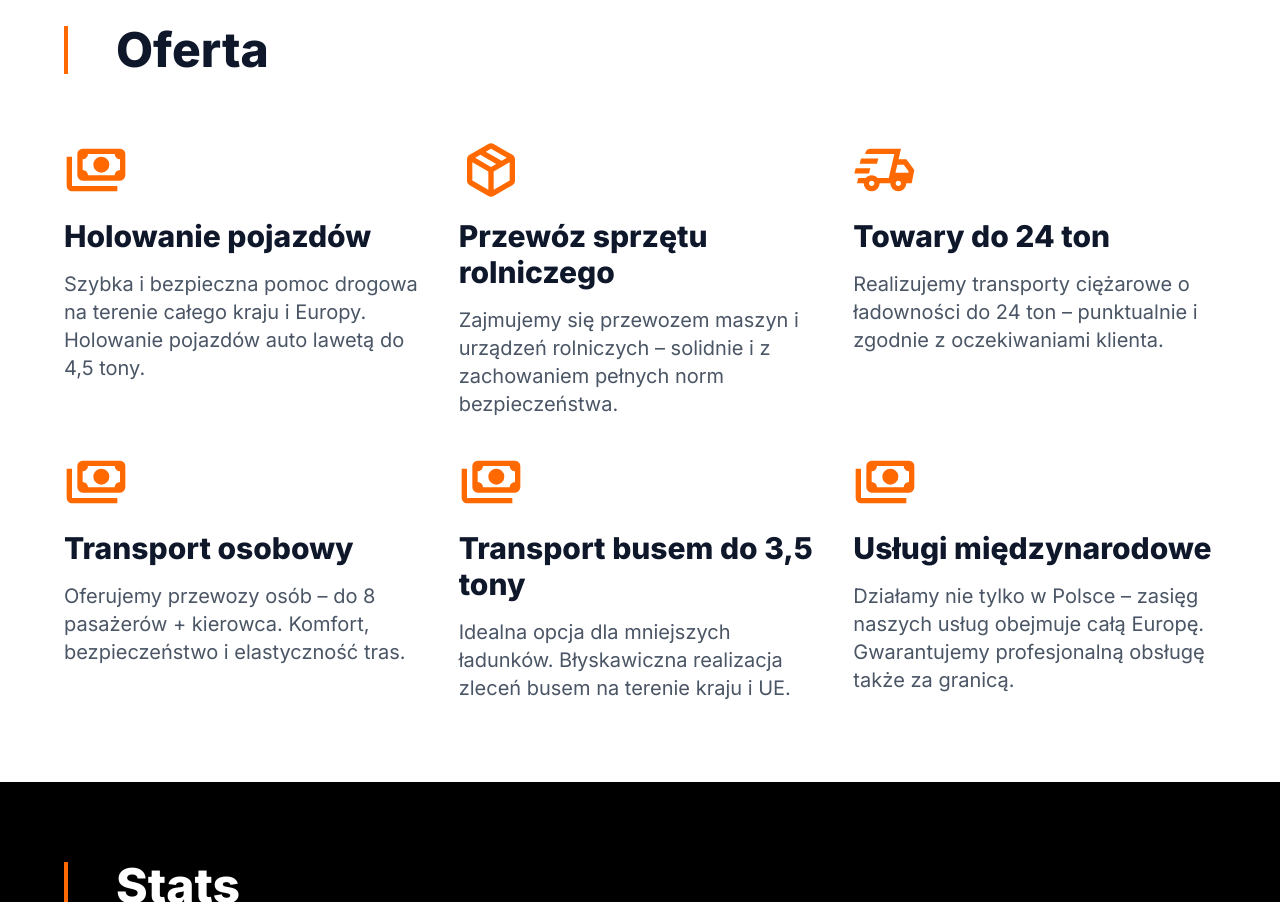
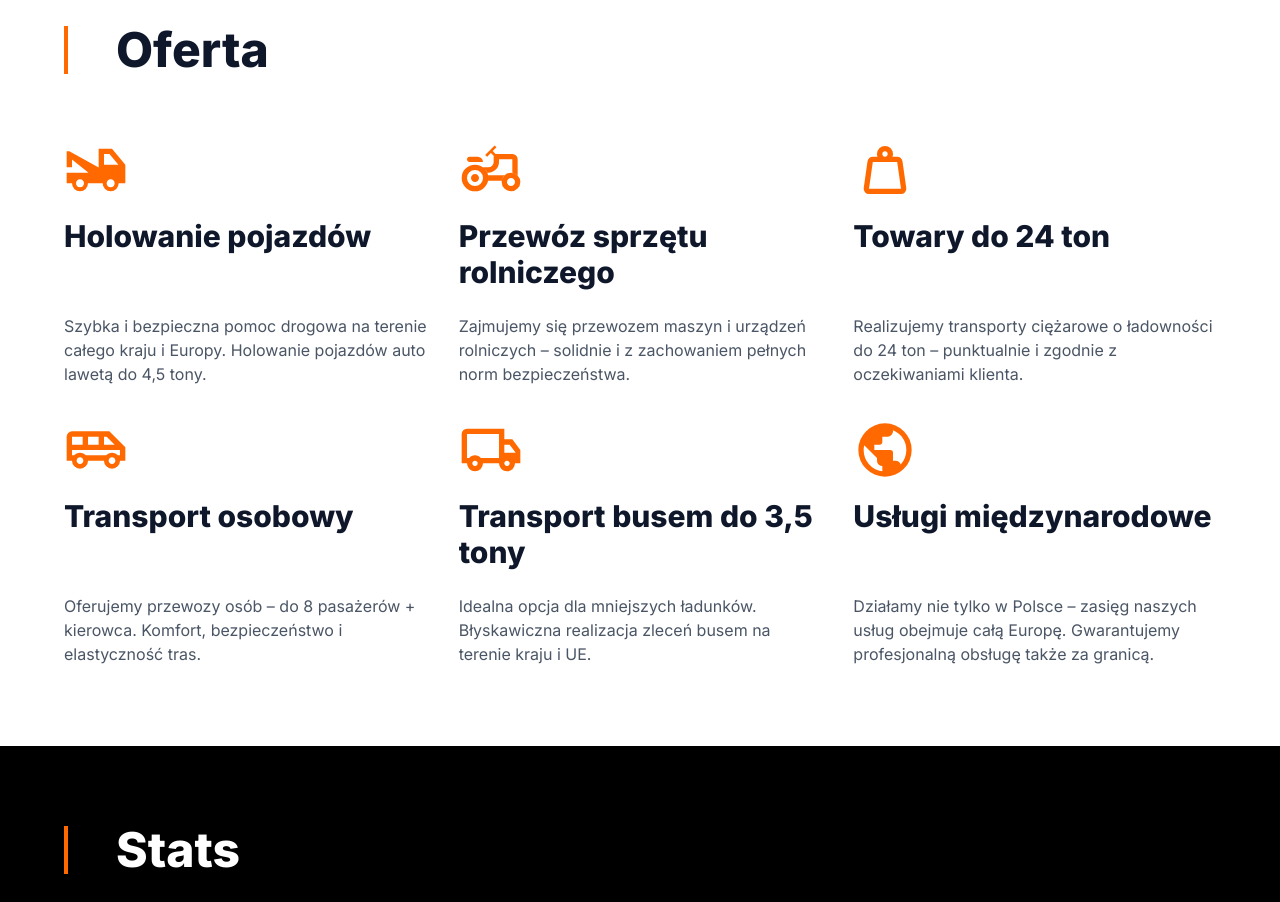
Before and after one commit to karolskolasinski/transportswiebodzin, a website: page index.html in a window 1280 px wide. Shown: the part 1540-2442 px from the top of the page. Drawn offline with Linux system fonts and the light colour scheme.

Commit message:
feat: style

```diff
--- a/index.html
+++ b/index.html
@@ -27,7 +27,9 @@
             <button class="hover:text-orange-500 duration-300 ease-in-out">Pages</button>
           </div>
           <a href="#" class="hover:text-orange-500 duration-300 ease-in-out">Services</a>
-          <a href="#" class="bg-orange-500 hover:bg-orange-600 text-white py-2 px-4 rounded"
+          <a
+            href="#"
+            class="bg-orange-500 hover:bg-orange-600 text-white py-2 px-4 rounded"
           >Contact Us</a>
         </nav>
 
@@ -59,7 +61,9 @@
         <a href="#">About Us</a>
         <a href="#">Pages</a>
         <a href="#">Services</a>
-        <a href="#" class="bg-orange-500 hover:bg-orange-600 text-white py-2 px-4 mb-4 rounded"
+        <a
+          href="#"
+          class="bg-orange-500 hover:bg-orange-600 text-white py-2 px-4 mb-4 rounded"
         >Contact Us</a>
       </div>
     </header>
@@ -171,7 +175,7 @@
         class="grid lg:grid-cols-2 items-center gap-10 max-w-7xl mx-auto px-4 md:px-16 py-10 md:py-20"
       >
         <div class="p-4 border-b border-b-gray-300 lg:border-b-0 lg:border-r lg:border-r-gray-300">
-          <h1 class="text-4xl md:text-6xl font-extrabold mb-8">Dlaczego warto wybrać PHU IGOR?</h1>
+          <h2 class="text-4xl lg:text-6xl font-extrabold mb-8">Dlaczego warto wybrać PHU IGOR?</h2>
 
           <p class="mb-8">
             Jesteśmy firmą z doświadczeniem, która stawia na bezpieczeństwo, punktualność i
@@ -179,11 +183,11 @@
           </p>
         </div>
 
-        <div class="grid sm:grid-cols-2 gap-4">
+        <div class="grid sm:grid-cols-2 lg:grid-cols-1 xl:grid-cols-2 gap-4">
           <div
             class="flex flex-col p-2 py-8 hover:-translate-y-3 hover:bg-orange-500 duration-300 ease-in-out"
           >
-            <h2 class="text-2xl font-extrabold mb-8">Bezpieczeństwo ładunku</h2>
+            <h2 class="text-2xl lg:text-3xl font-extrabold mb-8">Bezpieczeństwo ładunku</h2>
 
             <p>
               Każdy transport traktujemy priorytetowo – dbamy o zabezpieczenie i odpowiednią
@@ -194,7 +198,7 @@
           <div
             class="flex flex-col p-2 py-8 hover:-translate-y-3 hover:bg-orange-500 duration-300 ease-in-out"
           >
-            <h2 class="text-2xl font-extrabold mb-8">Stały kontakt i monitoring</h2>
+            <h2 class="text-2xl lg:text-3xl font-extrabold mb-8">Stały kontakt i monitoring</h2>
 
             <p>
               Pozostajemy w kontakcie przez cały czas trwania usługi – wiesz, gdzie jest Twój
@@ -216,15 +220,15 @@
             <svg
               xmlns="http://www.w3.org/2000/svg"
               viewBox="0 -960 960 960"
-              class="min-w-16 w-16 fill-orange-500"
+              class="min-w-16 w-16 h-16 fill-orange-500"
             >
               <path
-                d="M560-440q-50 0-85-35t-35-85q0-50 35-85t85-35q50 0 85 35t35 85q0 50-35 85t-85 35ZM280-320q-33 0-56.5-23.5T200-400v-320q0-33 23.5-56.5T280-800h560q33 0 56.5 23.5T920-720v320q0 33-23.5 56.5T840-320H280Zm80-80h400q0-33 23.5-56.5T840-480v-160q-33 0-56.5-23.5T760-720H360q0 33-23.5 56.5T280-640v160q33 0 56.5 23.5T360-400Zm440 240H120q-33 0-56.5-23.5T40-240v-440h80v440h680v80ZM280-400v-320 320Z"
+                d="M40-280v-160h328L120-636v116H40v-240h40l440 242v-282h200l200 240v280H820q0 50-35 85t-85 35q-50 0-85-35t-35-85H360q0 50-35 85t-85 35q-50 0-85-35t-35-85H40Zm200 60q26 0 43-17t17-43q0-26-17-43t-43-17q-26 0-43 17t-17 43q0 26 17 43t43 17Zm460 0q26 0 43-17t17-43q0-26-17-43t-43-17q-26 0-43 17t-17 43q0 26 17 43t43 17ZM600-560h216L682-720h-82v160Z"
               />
             </svg>
-            <h3 class="text-xl md:text-3xl font-extrabold my-4">Holowanie pojazdów</h3>
+            <h3 class="text-2xl md:text-3xl font-extrabold my-4 md:min-h-20">Holowanie pojazdów</h3>
 
-            <p class="text-xl text-gray-600">
+            <p class="text-gray-600">
               Szybka i bezpieczna pomoc drogowa na terenie całego kraju i Europy. Holowanie pojazdów
               auto lawetą do 4,5 tony.
             </p>
@@ -234,15 +238,17 @@
             <svg
               xmlns="http://www.w3.org/2000/svg"
               viewBox="0 -960 960 960"
-              class="min-w-16 w-16 fill-orange-500"
+              class="min-w-16 w-16 h-16 fill-orange-500"
             >
               <path
-                d="M440-183v-274L200-596v274l240 139Zm80 0 240-139v-274L520-457v274Zm-80 92L160-252q-19-11-29.5-29T120-321v-318q0-22 10.5-40t29.5-29l280-161q19-11 40-11t40 11l280 161q19 11 29.5 29t10.5 40v318q0 22-10.5 40T800-252L520-91q-19 11-40 11t-40-11Zm200-528 77-44-237-137-78 45 238 136Zm-160 93 78-45-237-137-78 45 237 137Z"
+                d="M160-600q-17 0-28.5-11.5T120-640q0-17 11.5-28.5T160-680h120q33 0 56.5 23.5T360-600H160Zm80 360q50 0 85-35t35-85q0-50-35-85t-85-35q-50 0-85 35t-35 85q0 50 35 85t85 35Zm540 0q25 0 42.5-17.5T840-300q0-25-17.5-42.5T780-360q-25 0-42.5 17.5T720-300q0 25 17.5 42.5T780-240Zm-540-60q-25 0-42.5-17.5T180-360q0-25 17.5-42.5T240-420q25 0 42.5 17.5T300-360q0 25-17.5 42.5T240-300Zm560-139q26 5 43 13.5t37 27.5v-242q0-33-23.5-56.5T800-720H548l-42-44 56-56-28-28-142 142 30 28 56-56 42 42v92q0 33-23.5 56.5T440-520h-81q23 17 37 35t28 45h16q66 0 113-47t47-113v-40h200v201ZM641-320q6-27 14.5-43.5T682-400H436q4 23 4 40t-4 40h205Zm139 160q-58 0-99-41t-41-99q0-58 41-99t99-41q58 0 99 41t41 99q0 58-41 99t-99 41Zm-540 0q-83 0-141.5-58.5T40-360q0-83 58.5-141.5T240-560q83 0 141.5 58.5T440-360q0 83-58.5 141.5T240-160Zm393-360Z"
               />
             </svg>
-            <h3 class="text-xl md:text-3xl font-extrabold my-4">Przewóz sprzętu rolniczego</h3>
+            <h3 class="text-2xl md:text-3xl font-extrabold my-4 md:min-h-20">
+              Przewóz sprzętu rolniczego
+            </h3>
 
-            <p class="text-xl text-gray-600">
+            <p class="text-gray-600">
               Zajmujemy się przewozem maszyn i urządzeń rolniczych – solidnie i z zachowaniem
               pełnych norm bezpieczeństwa.
             </p>
@@ -255,12 +261,12 @@
               class="min-w-16 w-16 fill-orange-500"
             >
               <path
-                d="M280-160q-50 0-85-35t-35-85H60l18-80h113q17-19 40-29.5t49-10.5q26 0 49 10.5t40 29.5h167l84-360H182l4-17q6-28 27.5-45.5T264-800h456l-37 160h117l120 160-40 200h-80q0 50-35 85t-85 35q-50 0-85-35t-35-85H400q0 50-35 85t-85 35Zm357-280h193l4-21-74-99h-95l-28 120Zm-19-273 2-7-84 360 2-7 34-146 46-200ZM20-427l20-80h220l-20 80H20Zm80-146 20-80h260l-20 80H100Zm180 333q17 0 28.5-11.5T320-280q0-17-11.5-28.5T280-320q-17 0-28.5 11.5T240-280q0 17 11.5 28.5T280-240Zm400 0q17 0 28.5-11.5T720-280q0-17-11.5-28.5T680-320q-17 0-28.5 11.5T640-280q0 17 11.5 28.5T680-240Z"
+                d="M240-200h480l-57-400H297l-57 400Zm240-480q17 0 28.5-11.5T520-720q0-17-11.5-28.5T480-760q-17 0-28.5 11.5T440-720q0 17 11.5 28.5T480-680Zm113 0h70q30 0 52 20t27 49l57 400q5 36-18.5 63.5T720-120H240q-37 0-60.5-27.5T161-211l57-400q5-29 27-49t52-20h70q-3-10-5-19.5t-2-20.5q0-50 35-85t85-35q50 0 85 35t35 85q0 11-2 20.5t-5 19.5ZM240-200h480-480Z"
               />
             </svg>
-            <h3 class="text-xl md:text-3xl font-extrabold my-4">Towary do 24 ton</h3>
+            <h3 class="text-2xl md:text-3xl font-extrabold my-4 md:min-h-20">Towary do 24 ton</h3>
 
-            <p class="text-xl text-gray-600">
+            <p class="text-gray-600">
               Realizujemy transporty ciężarowe o ładowności do 24 ton – punktualnie i zgodnie z
               oczekiwaniami klienta.
             </p>
@@ -273,12 +279,12 @@
               class="min-w-16 w-16 fill-orange-500"
             >
               <path
-                d="M560-440q-50 0-85-35t-35-85q0-50 35-85t85-35q50 0 85 35t35 85q0 50-35 85t-85 35ZM280-320q-33 0-56.5-23.5T200-400v-320q0-33 23.5-56.5T280-800h560q33 0 56.5 23.5T920-720v320q0 33-23.5 56.5T840-320H280Zm80-80h400q0-33 23.5-56.5T840-480v-160q-33 0-56.5-23.5T760-720H360q0 33-23.5 56.5T280-640v160q33 0 56.5 23.5T360-400Zm440 240H120q-33 0-56.5-23.5T40-240v-440h80v440h680v80ZM280-400v-320 320Z"
+                d="M240-200q-50 0-85-35t-35-85H40v-360q0-33 23.5-56.5T120-760h560l240 240v200h-80q0 50-35 85t-85 35q-50 0-85-35t-35-85H360q0 50-35 85t-85 35Zm360-360h160L640-680h-40v120Zm-240 0h160v-120H360v120Zm-240 0h160v-120H120v120Zm120 290q21 0 35.5-14.5T290-320q0-21-14.5-35.5T240-370q-21 0-35.5 14.5T190-320q0 21 14.5 35.5T240-270Zm480 0q21 0 35.5-14.5T770-320q0-21-14.5-35.5T720-370q-21 0-35.5 14.5T670-320q0 21 14.5 35.5T720-270ZM120-400h32q17-18 39-29t49-11q27 0 49 11t39 29h304q17-18 39-29t49-11q27 0 49 11t39 29h32v-80H120v80Zm720-80H120h720Z"
               />
             </svg>
-            <h3 class="text-xl md:text-3xl font-extrabold my-4">Transport osobowy</h3>
+            <h3 class="text-2xl md:text-3xl font-extrabold my-4 md:min-h-20">Transport osobowy</h3>
 
-            <p class="text-xl text-gray-600">
+            <p class="text-gray-600">
               Oferujemy przewozy osób – do 8 pasażerów + kierowca. Komfort, bezpieczeństwo i
               elastyczność tras.
             </p>
@@ -291,12 +297,14 @@
               class="min-w-16 w-16 fill-orange-500"
             >
               <path
-                d="M560-440q-50 0-85-35t-35-85q0-50 35-85t85-35q50 0 85 35t35 85q0 50-35 85t-85 35ZM280-320q-33 0-56.5-23.5T200-400v-320q0-33 23.5-56.5T280-800h560q33 0 56.5 23.5T920-720v320q0 33-23.5 56.5T840-320H280Zm80-80h400q0-33 23.5-56.5T840-480v-160q-33 0-56.5-23.5T760-720H360q0 33-23.5 56.5T280-640v160q33 0 56.5 23.5T360-400Zm440 240H120q-33 0-56.5-23.5T40-240v-440h80v440h680v80ZM280-400v-320 320Z"
+                d="M240-160q-50 0-85-35t-35-85H40v-440q0-33 23.5-56.5T120-800h560v160h120l120 160v200h-80q0 50-35 85t-85 35q-50 0-85-35t-35-85H360q0 50-35 85t-85 35Zm0-80q17 0 28.5-11.5T280-280q0-17-11.5-28.5T240-320q-17 0-28.5 11.5T200-280q0 17 11.5 28.5T240-240ZM120-360h32q17-18 39-29t49-11q27 0 49 11t39 29h272v-360H120v360Zm600 120q17 0 28.5-11.5T760-280q0-17-11.5-28.5T720-320q-17 0-28.5 11.5T680-280q0 17 11.5 28.5T720-240Zm-40-200h170l-90-120h-80v120ZM360-540Z"
               />
             </svg>
-            <h3 class="text-xl md:text-3xl font-extrabold my-4">Transport busem do 3,5 tony</h3>
+            <h3 class="text-2xl md:text-3xl font-extrabold my-4 md:min-h-20">
+              Transport busem do 3,5 tony
+            </h3>
 
-            <p class="text-xl text-gray-600">
+            <p class="text-gray-600">
               Idealna opcja dla mniejszych ładunków. Błyskawiczna realizacja zleceń busem na terenie
               kraju i UE.
             </p>
@@ -309,12 +317,14 @@
               class="min-w-16 w-16 fill-orange-500"
             >
               <path
-                d="M560-440q-50 0-85-35t-35-85q0-50 35-85t85-35q50 0 85 35t35 85q0 50-35 85t-85 35ZM280-320q-33 0-56.5-23.5T200-400v-320q0-33 23.5-56.5T280-800h560q33 0 56.5 23.5T920-720v320q0 33-23.5 56.5T840-320H280Zm80-80h400q0-33 23.5-56.5T840-480v-160q-33 0-56.5-23.5T760-720H360q0 33-23.5 56.5T280-640v160q33 0 56.5 23.5T360-400Zm440 240H120q-33 0-56.5-23.5T40-240v-440h80v440h680v80ZM280-400v-320 320Z"
+                d="M480-80q-83 0-156-31.5T197-197q-54-54-85.5-127T80-480q0-83 31.5-156T197-763q54-54 127-85.5T480-880q83 0 156 31.5T763-763q54 54 85.5 127T880-480q0 83-31.5 156T763-197q-54 54-127 85.5T480-80Zm-40-82v-78q-33 0-56.5-23.5T360-320v-40L168-552q-3 18-5.5 36t-2.5 36q0 121 79.5 212T440-162Zm276-102q41-45 62.5-100.5T800-480q0-98-54.5-179T600-776v16q0 33-23.5 56.5T520-680h-80v80q0 17-11.5 28.5T400-560h-80v80h240q17 0 28.5 11.5T600-440v120h40q26 0 47 15.5t29 40.5Z"
               />
             </svg>
-            <h3 class="text-xl md:text-3xl font-extrabold my-4">Usługi międzynarodowe</h3>
+            <h3 class="text-2xl md:text-3xl font-extrabold my-4 md:min-h-20">
+              Usługi międzynarodowe
+            </h3>
 
-            <p class="text-xl text-gray-600">
+            <p class="text-gray-600">
               Działamy nie tylko w Polsce – zasięg naszych usług obejmuje całą Europę. Gwarantujemy
               profesjonalną obsługę także za granicą.
             </p>
```
Also changed, not shown: output.css.
